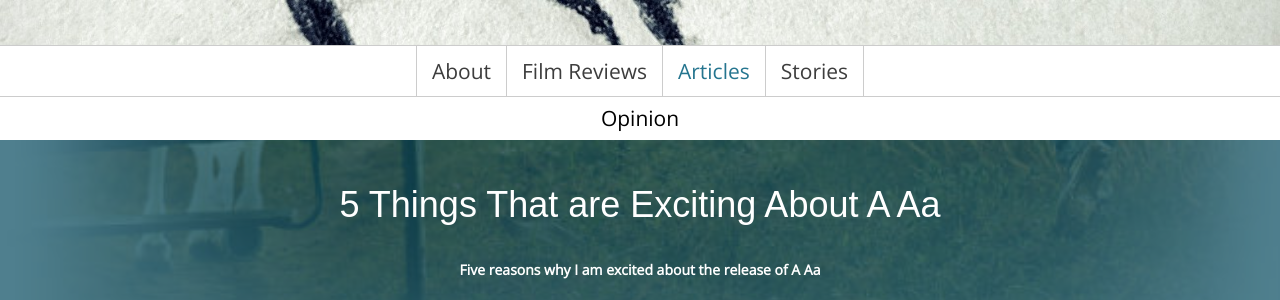
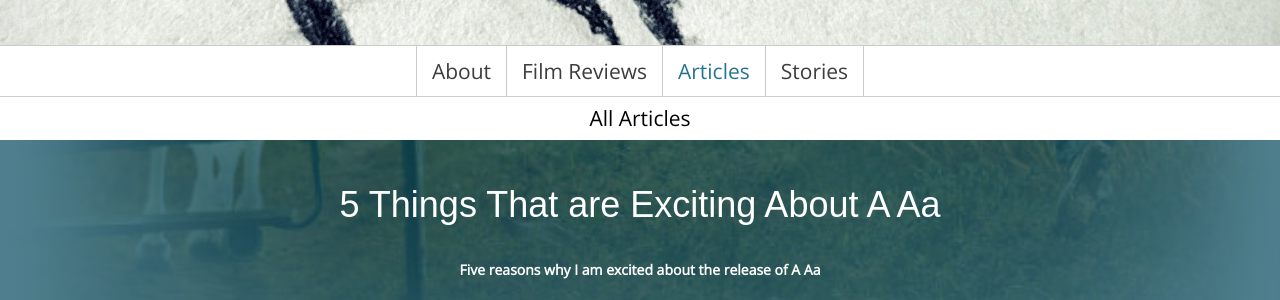
Before and after one commit to revanthkolli/manasulomaatalu, a Jekyll site: the page built from all-articles.html, in a window 1280 px wide. Shown: the part 155-455 px from the top of the page. Built offline with Jekyll 4.4.1, drawn with Linux system fonts in a browser that asks for light colours; nearby versions of some CDN libraries; some web fonts are replaced.

Commit message:
Reset link for production

```diff
--- a/_includes/head.html
+++ b/_includes/head.html
@@ -11,7 +11,7 @@
 <link rel="stylesheet" href="https://maxcdn.bootstrapcdn.com/bootstrap/3.3.7/css/bootstrap.min.css" integrity="sha384-BVYiiSIFeK1dGmJRAkycuHAHRg32OmUcww7on3RYdg4Va+PmSTsz/K68vbdEjh4u" crossorigin="anonymous">
 <link href="https://fonts.googleapis.com/css?family=Open+Sans" rel="stylesheet">
 <link href="https://fonts.googleapis.com/css?family=Asul" rel="stylesheet">
-<link rel="stylesheet" type="text/css" href="{{ site.baseurl }}/style.css" />
+<link rel="stylesheet" type="text/css" href="{{ site.url }}/style.css" />
 
 
 <!-- Created with Jekyll Now - http://github.com/barryclark/jekyll-now -->
--- a/all-articles.html
+++ b/all-articles.html
@@ -3,7 +3,7 @@ layout: articles
 title: All Articles - Manasulo Maatalu
 ---
 
-<h2 class="category"> Opinion </h2>
+<h2 class="category"> All Articles </h2>
 <div class="posts">
   {% assign color = 0 %}
   {% assign posts = (site.categories['All Articles'] | sort: 'title') %}
```
